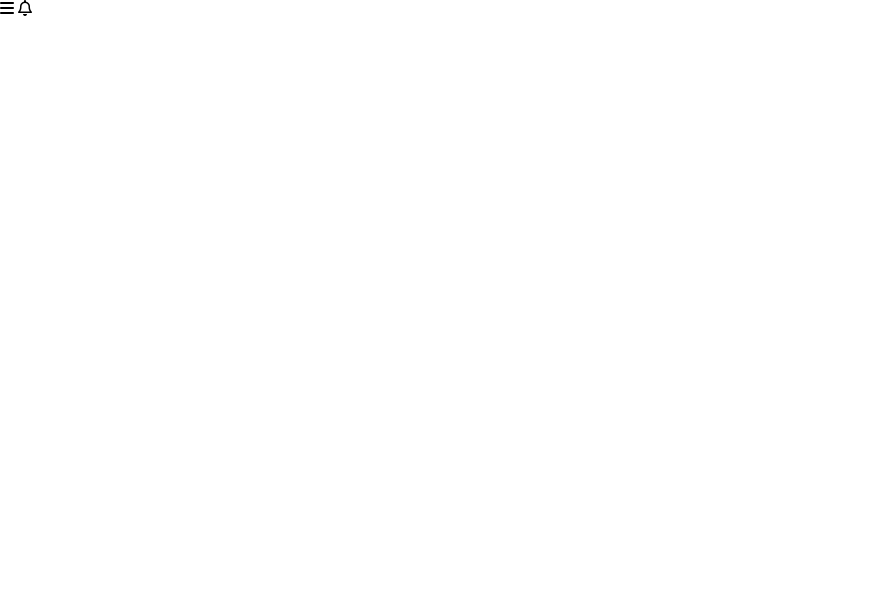
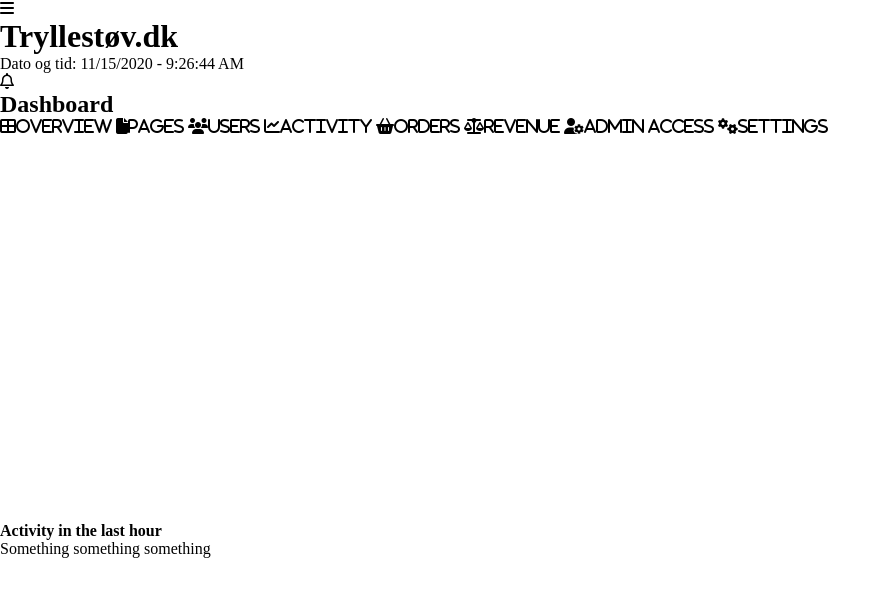
Before and after one commit to slippins/Dashboard, a website: page index.html in a window 1280 px wide. Shown: the whole page, without its empty margins (0-891 px from the left). Drawn offline with nearby package versions, Linux system fonts and the light colour scheme; files that its build step writes are made by us from their sources.

Commit message:
oprettet dashboard sidemenu

```diff
--- a/index.html
+++ b/index.html
@@ -29,22 +29,46 @@
 
     <div class="Header">
         <i class="fas fa-bars"></i>
+        <h1>Tryllestøv.dk</h1>
+        <div id="datoTid">
+            <p>Dato og tid:
+                <span id="dato"></span>
+                -
+                <span id="tid"></span>
+            </p>
+        </div>
         <i class="far fa-bell"></i>
     </div>
-    <div class="menu">
-
-    </div>
     <div class="dashboardMenu">
-
+        <h2>Dashboard</h2>
+        <i class="fas fa-th-large">Overview</i>
+        <i class="fas fa-file">Pages</i>
+        <i class="fas fa-users">Users</i>
+        <i class="fas fa-chart-line">Activity</i>
+        <i class="fas fa-shopping-basket">Orders</i>
+        <i class="fas fa-balance-scale">Revenue</i>
+        <i class="fas fa-user-cog">Admin Access</i>
+        <i class="fas fa-cogs">Settings</i>
     </div>
     <div class="main">
+        <div class="dashboard-tile" id="last-hour">
+            <strong>Activity in the last hour</strong>
+            <canvas id="myChart" width="400" height="400"></canvas>
 
+        </div>
+    </div>
+    <div class="footer">
+        <p>Something something something</p>
     </div>
 
+    <script src="https://ajax.googleapis.com/ajax/libs/jquery/3.4.1/jquery.min.js"></script>
+    <script>
+        var dt = new Date();
 
+        document.getElementById("dato").innerHTML = dt.toLocaleDateString();
+        document.getElementById("tid").innerHTML = dt.toLocaleTimeString();
+    </script>
+    <script src='js/chart.min.js'></script>
 
-<script>
-
-</script>
 </body>
 </html>
```
